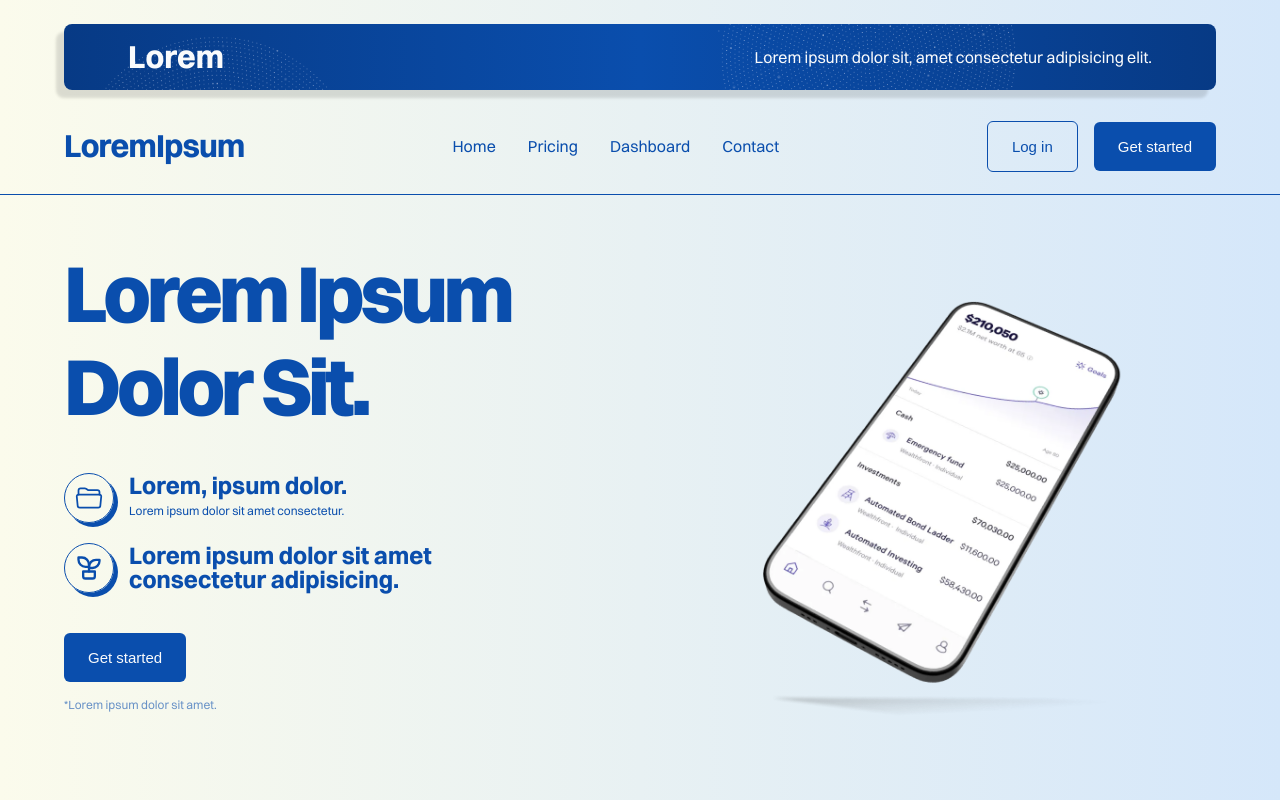
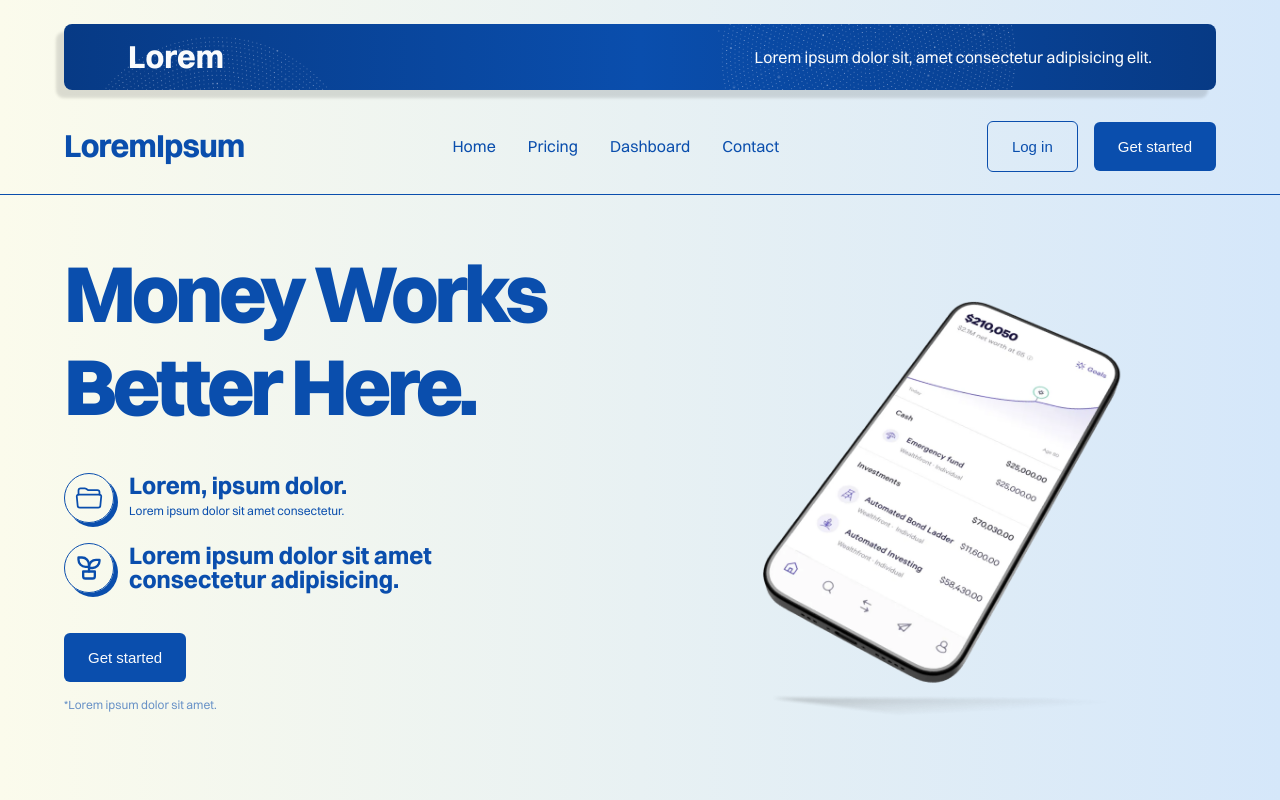
Before and after one commit to ayushcodes0/Tj-Frontend, a React (Vite) app: page / in a window 1280 px wide. Shown: the top 800 px of the page. Built offline with nearby package versions, Linux system fonts and the light colour scheme.

Commit message:
working on the content of the landing page

```diff
--- a/src/pages/LandingPage/LandingPage.tsx
+++ b/src/pages/LandingPage/LandingPage.tsx
@@ -193,7 +193,7 @@ const gradientColors: string[] = [
         <div className={Styles.heroSection}>
           <div className={Styles.heroSectionLeft}>
             <div className={Styles.mainHeading}>
-              <p className={Styles.topHeading}>Lorem Ipsum <br />Dolor Sit.</p>
+              <p className={Styles.topHeading}>Money Works <br />Better Here.</p>
               <div className={Styles.middleHeading}>
                 <div className={Styles.middleHeadingLeft}>
                   <div className={Styles.middleHeadingIcon}><IoFolderOpenOutline className={Styles.folderIcon} /></div>
```
Also changed, not shown: src/pages/LandingPage/LandingPage.module.css (line endings or trailing spaces).
